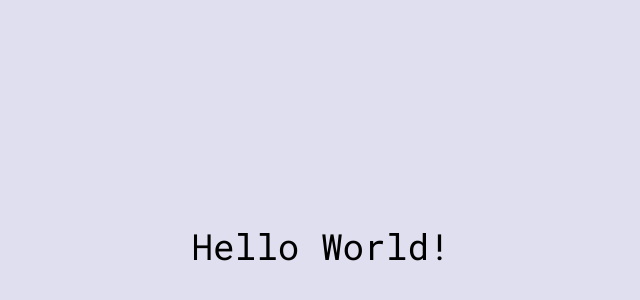
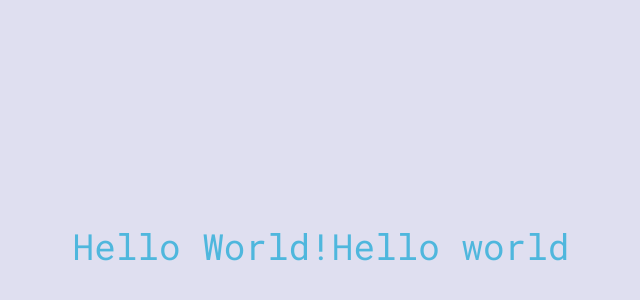
Before and after one commit to github-ka-shereen/gaming-gsap-website, a Next.js app: page / in a window 1280 px wide. Shown: the part 154-454 px from the top of the page, without its empty margins (319-959 px from the left). Built offline with nearby package versions, Linux system fonts and the light colour scheme.

Commit message:
Tested the themes in globals (fonts and colors)

```diff
--- a/app/globals.css
+++ b/app/globals.css
@@ -34,6 +34,7 @@
   --background: #dfdff0;
   --foreground: #171717;
   --yellow-300: #edff66;
+  --blue-50: #dfdff0;
   --font-robert-regular: 'robert-regular', sans-serif;
   --font-circular: 'circular-web', sans-serif;
   --font-general: 'general', sans-serif;
@@ -43,7 +44,7 @@
 
 @theme inline {
   /* Colors */
-  --color-blue-50: #dfdff0;
+  --color-blue-50: var(--blue-50);
   --color-blue-75: #dfdff2;
   --color-blue-100: #f0f2fa;
   --color-blue-200: #010101;
--- a/app/page.tsx
+++ b/app/page.tsx
@@ -1,7 +1,8 @@
 export default function Home() {
   return (
-    <div className='h-screen flex font-robert-r text-center items-center justify-center'>
+    <div className='h-screen flex 4xl text-blue-300 font-robert-r text-center items-center justify-center'>
       <h1 className='text-4xl'>Hello World!</h1>
+      <h1 className='text-4xl text-blue-gaming'>Hello world</h1>
     </div>
   );
 }
```
Also changed, not shown: app/layout.tsx (+0 -38 lines).
